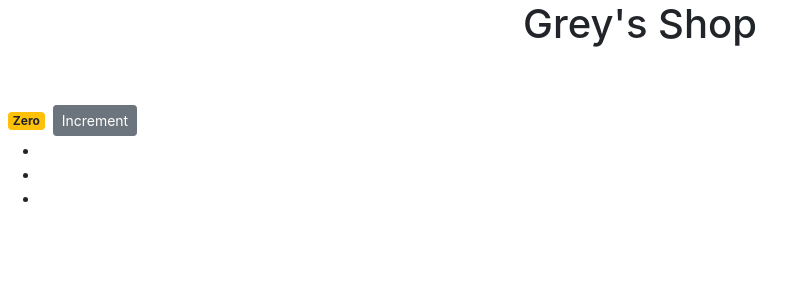
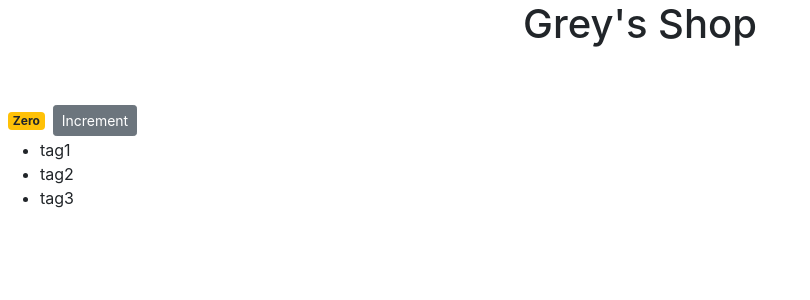
Before and after one commit to Janice-M/counter-app, a React (Create React App) app: page / in a window 1280 px wide. Shown: the top 300 px of the page, without its empty margins (0-810 px from the left). Built offline with nearby package versions, Linux system fonts and the light colour scheme.

Commit message:
mapped tags into jsx element

```diff
--- a/src/components/counter.jsx
+++ b/src/components/counter.jsx
@@ -22,7 +22,7 @@ class Counter extends Component {
                 <button className="btn btn-secondary btn-sm">Increment</button>
 
                 <ul>
-                {this.state.tags.map (tags => <li></li>)}
+                {this.state.tags.map (tags => <li>{tags}</li>)}
 
                 </ul>
             </div>
```
